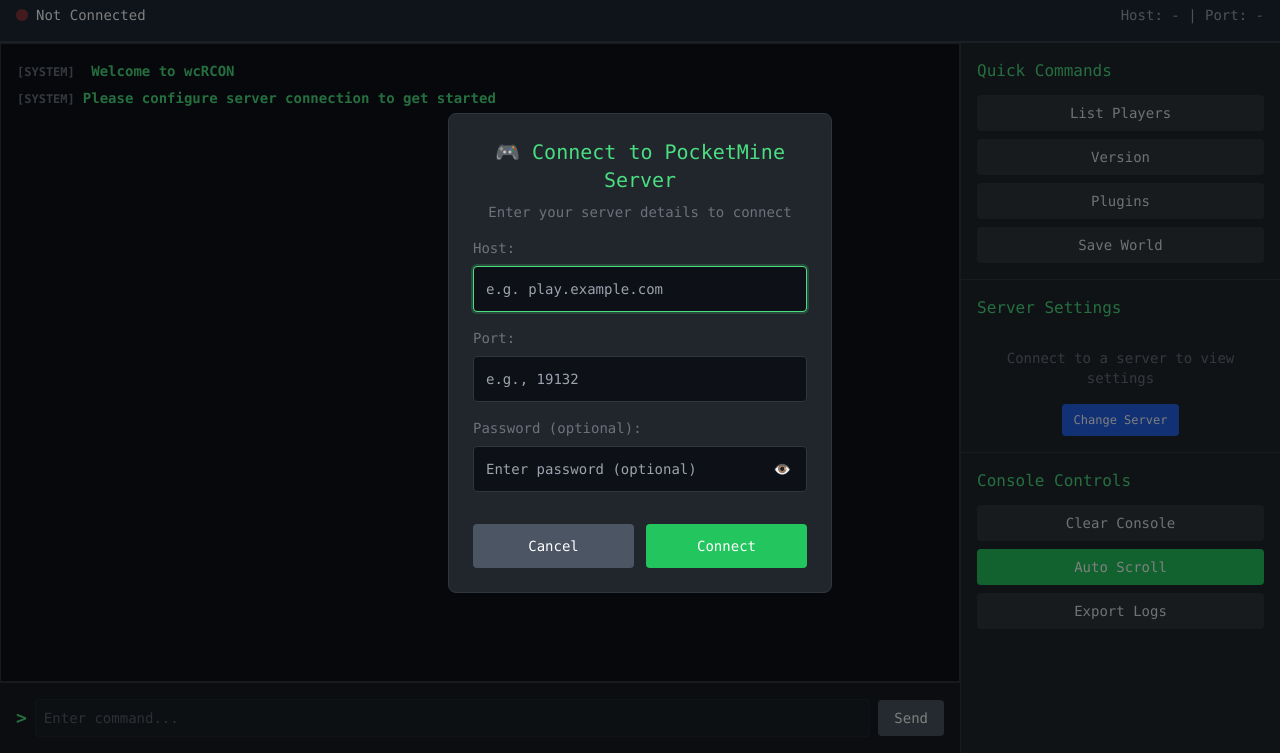
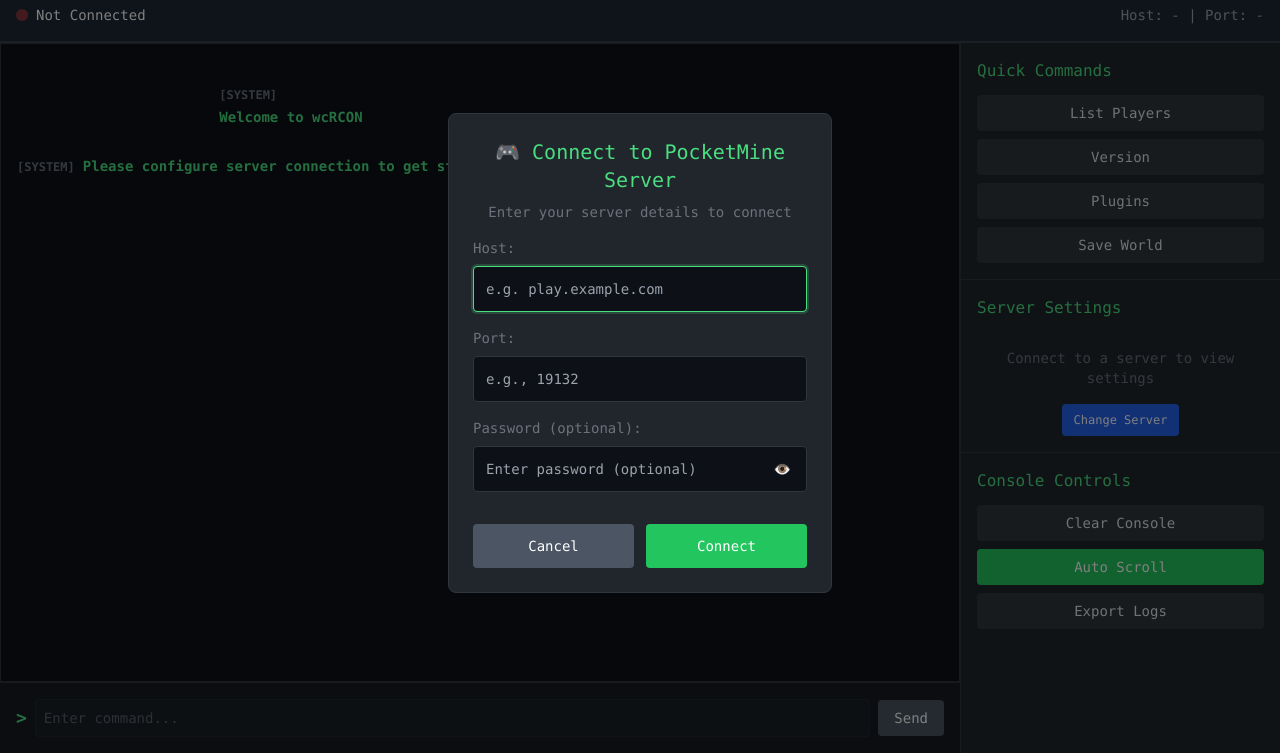
Before and after one commit to HBIDamian/wsRCON, a plain HTML site: page index.html in a window 1280 px wide. Shown: the part 47-800 px from the top of the page. Drawn offline with nearby package versions, Linux system fonts and the light colour scheme.

```diff
--- a/index.html
+++ b/index.html
@@ -88,7 +88,7 @@
         <main class="flex flex-1 overflow-hidden mobile-main md:flex-row flex-col">
             <div class="flex-1 flex flex-col bg-github-dark console-container-mobile md:order-none order-last">
                 <div id="console-output" class="flex-1 p-4 overflow-y-auto text-sm leading-relaxed bg-github-dark border border-github-border">
-                    <div class="mb-1 text-green-400 font-bold">
+                    <div class="mb-1 break-words whitespace-pre-wrap text-green-400 font-bold">
                         <span class="text-github-text-muted text-xs mr-2">[SYSTEM]</span>
                         <span>Welcome to wcRCON</span>
                     </div>
```
